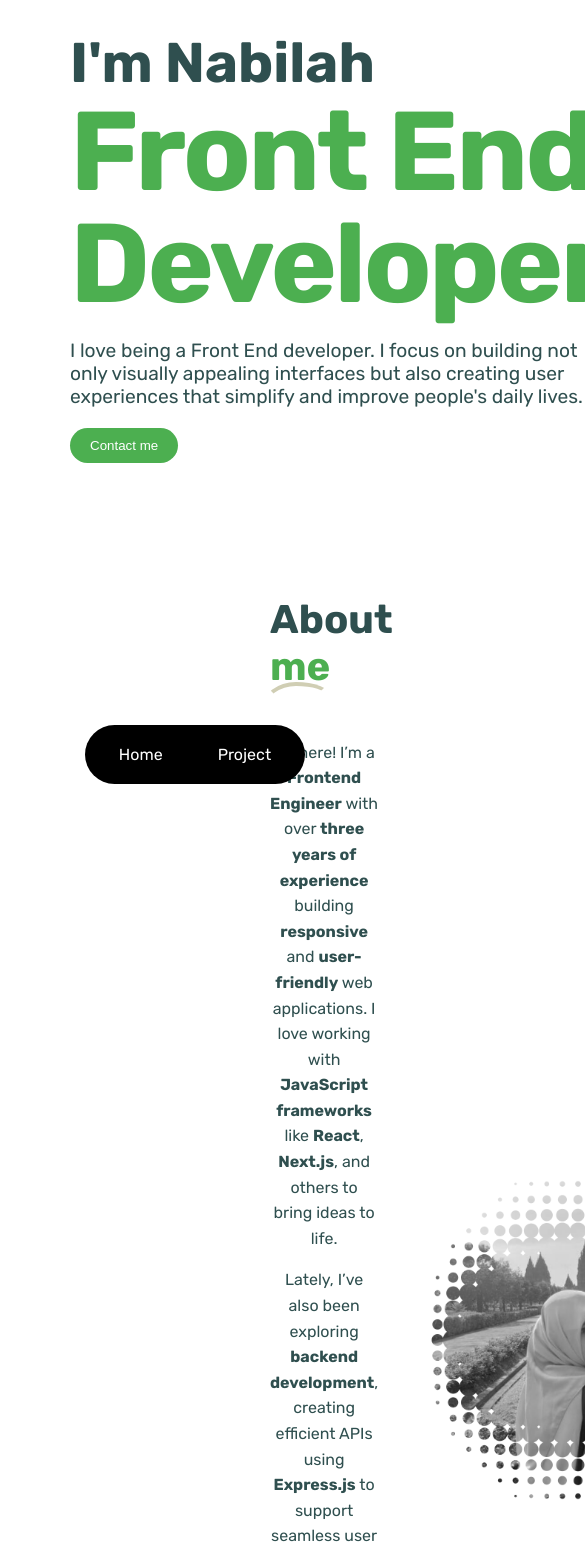
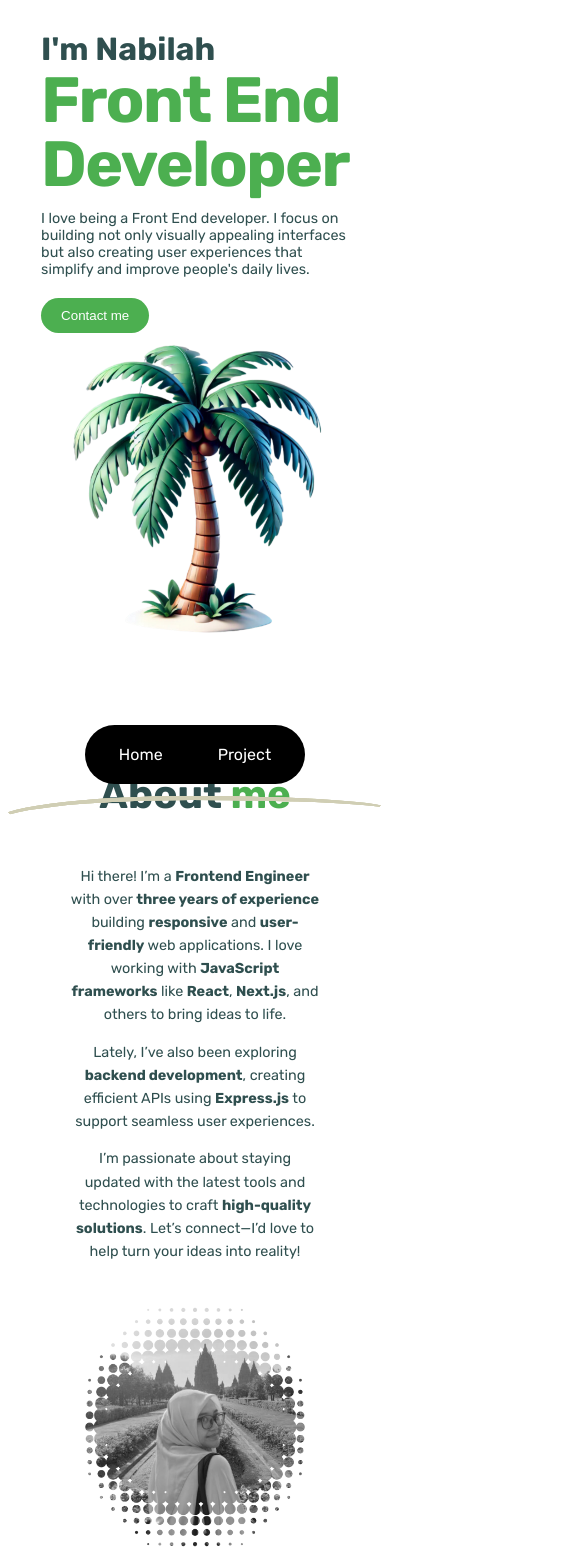
Before and after one commit to nabilahks/myporto, a Vue app: page / in a window 390 px wide. Shown: the part 40-1593 px from the top of the page, 585 px wide, since content can reach past the window. Built offline with nearby package versions, Linux system fonts and the light colour scheme.

Commit message:
update homepage styling mobile

```diff
--- a/package.json
+++ b/package.json
@@ -4,7 +4,7 @@
   "private": true,
   "scripts": {
     "serve": "vue-cli-service serve",
-    "build": "vue-cli-service build",
+    "build": "vue-cli-service build && rm -rf docs && mv dist docs",
     "lint": "vue-cli-service lint"
   },
   "dependencies": {
--- a/src/components/HomePage.vue
+++ b/src/components/HomePage.vue
@@ -16,7 +16,7 @@
 
     <!-- About Section -->
     <div class="content-container">
-      <section class="about">
+      <section class="about" v-scroll-animation>
         <h2>
           About
           <span class="about-name">
@@ -43,7 +43,7 @@
       </section>
 
       <!-- Skills Section -->
-      <section class="skills">
+      <section class="skills" v-scroll-animation>
         <h2>
           My
           <span class="about-name">
@@ -110,7 +110,7 @@
       </section>
 
       <!-- Projects Section -->
-      <section class="projects">
+      <section class="projects" v-scroll-animation>
         <h2>
           My
           <span class="about-name">
@@ -131,7 +131,7 @@
       </section>
 
       <!-- Contact Section -->
-      <section class="contact">
+      <section class="contact" v-scroll-animation>
         <h2>
           Contact
           <span class="about-name">
@@ -218,6 +218,23 @@ export default {
       ],
     };
   },
+  directives: {
+    scrollAnimation: {
+      mounted(el) {
+        const observer = new IntersectionObserver(
+          (entries) => {
+            entries.forEach((entry) => {
+              if (entry.isIntersecting) {
+                entry.target.classList.add("active");
+              }
+            });
+          },
+          { threshold: 0.1 } // Aktifkan animasi saat 10% elemen terlihat
+        );
+        observer.observe(el);
+      },
+    },
+  },
 };
 </script>
 
@@ -225,6 +242,7 @@ export default {
 /* Import Google Fonts untuk tampilan modern */
 @import url("https://fonts.googleapis.com/css2?family=Rubik:wght@400;500;600;700&display=swap");
 
+/* Global Styles */
 .home {
   font-family: "Rubik", sans-serif;
   padding: 20px;
@@ -249,14 +267,14 @@ export default {
   font-size: 3.5rem;
   font-weight: 700;
   color: #2f4f4f;
-  margin: 0
+  margin: 0;
 }
 
 .hero-content h2 {
   font-size: 7rem;
   color: #4caf50;
   margin: 0;
-  letter-spacing: -.025em;
+  letter-spacing: -0.025em;
   line-height: 1;
 }
 
@@ -265,8 +283,9 @@ export default {
   margin-bottom: 20px;
 }
 
-.about-name {
-  position: relative;
+.hero-image img {
+  width: 400px;
+  height: auto;
 }
 
 .contact-btn {
@@ -281,11 +300,6 @@ export default {
 
 .contact-btn:hover {
   background-color: #388e3c; /* Hijau lebih gelap untuk hover */
-}
-
-.hero-image img {
-  width: 400px;
-  height: auto;
 }
 
 /* About Section */
@@ -310,34 +324,10 @@ export default {
   flex-direction: row;
   align-items: center;
 }
+
 .about-image img {
   width: 400px;
   height: auto;
-}
-
-.skill img {
-  width: 50px;
-  height: auto;
-  margin: 5px;
-}
-
-.cv-buttons {
-  margin-top: 20px;
-}
-
-.cv-btn {
-  background-color: #4caf50;
-  color: #fff;
-  padding: 10px 15px;
-  margin: 5px;
-  border-radius: 5px;
-  border: none;
-  cursor: pointer;
-  transition: background 0.3s;
-}
-
-.cv-btn:hover {
-  background-color: #388e3c;
 }
 
 /* Skills Section */
@@ -369,6 +359,12 @@ export default {
   border-radius: 10px;
   font-weight: 500;
   color: #2f4f4f;
+}
+
+.skill img {
+  width: 50px;
+  height: auto;
+  margin: 5px;
 }
 
 /* Projects Section */
@@ -457,10 +453,6 @@ export default {
   justify-content: center;
 }
 
-.contact-item i {
-  font-size: 1.7rem;
-}
-
 .contact-item {
   padding: 20px;
   margin: 0 10px;
@@ -469,15 +461,32 @@ export default {
   color: #2f4f4f;
   border: 2px solid #2f4f4f;
   border-radius: 50%;
+  transition: border 0.3s;
 }
 
 .contact-item:hover {
   border: 2px dotted #2f4f4f;
 }
 
+.contact-item i {
+  font-size: 1.7rem;
+}
+
+/* Efek Animasi */
+.animate {
+  opacity: 0;
+  transform: translateY(50px);
+  transition: opacity 0.8s ease-out, transform 0.8s ease-out;
+}
+
+.animate.active {
+  opacity: 1;
+  transform: translateY(0);
+}
+
+/* Special Underline */
 .special-underline {
   border-top: 4px solid white;
-  position: absolute;
   position: absolute;
   right: 0;
   bottom: -40px;
@@ -487,4 +496,62 @@ export default {
   border-top: 4px solid #d0ceb4;
   border-radius: 90% / 100% 50%;
 }
+
+/* CV Buttons */
+.cv-buttons {
+  margin-top: 20px;
+}
+
+.cv-btn {
+  background-color: #4caf50;
+  color: #fff;
+  padding: 10px 15px;
+  margin: 5px;
+  border-radius: 5px;
+  border: none;
+  cursor: pointer;
+  transition: background 0.3s;
+}
+
+.cv-btn:hover {
+  background-color: #388e3c;
+}
+
+@media (max-width: 768px) {
+  /* Styles untuk tablet di sini */
+  .hero {
+    flex-direction: column !important;
+  }
+  .hero-content h2 {
+    font-size: 4rem;
+  }
+  .hero-content h1 {
+    font-size: 2rem;
+  }
+  .hero-content p {
+    font-size: 0.9rem;
+  }
+  .hero-image img {
+    width: 300px;
+  }
+  .content-container {
+    margin: 0;
+  }
+  .about-content {
+    flex-direction: column;
+  }
+  p {
+    font-size: 0.9rem;
+  }
+  .about-image img {
+    width: 300px;
+  }
+  .skill {
+    font-size: 0.9rem;
+  }
+  .contact-item {
+    padding: 10px;
+  }
+}
+
 </style>
```
Also changed, not shown: 11 other files (tests, documents, lock files or other folders).
